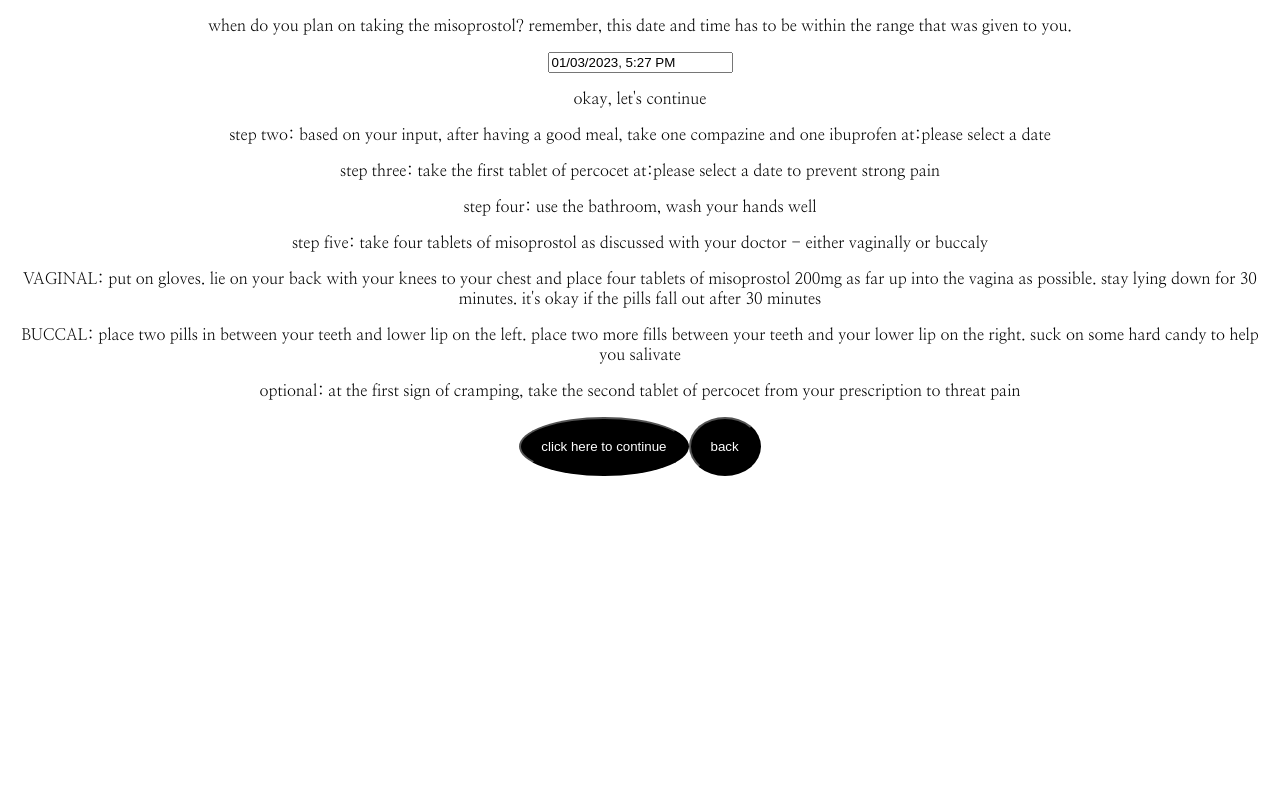
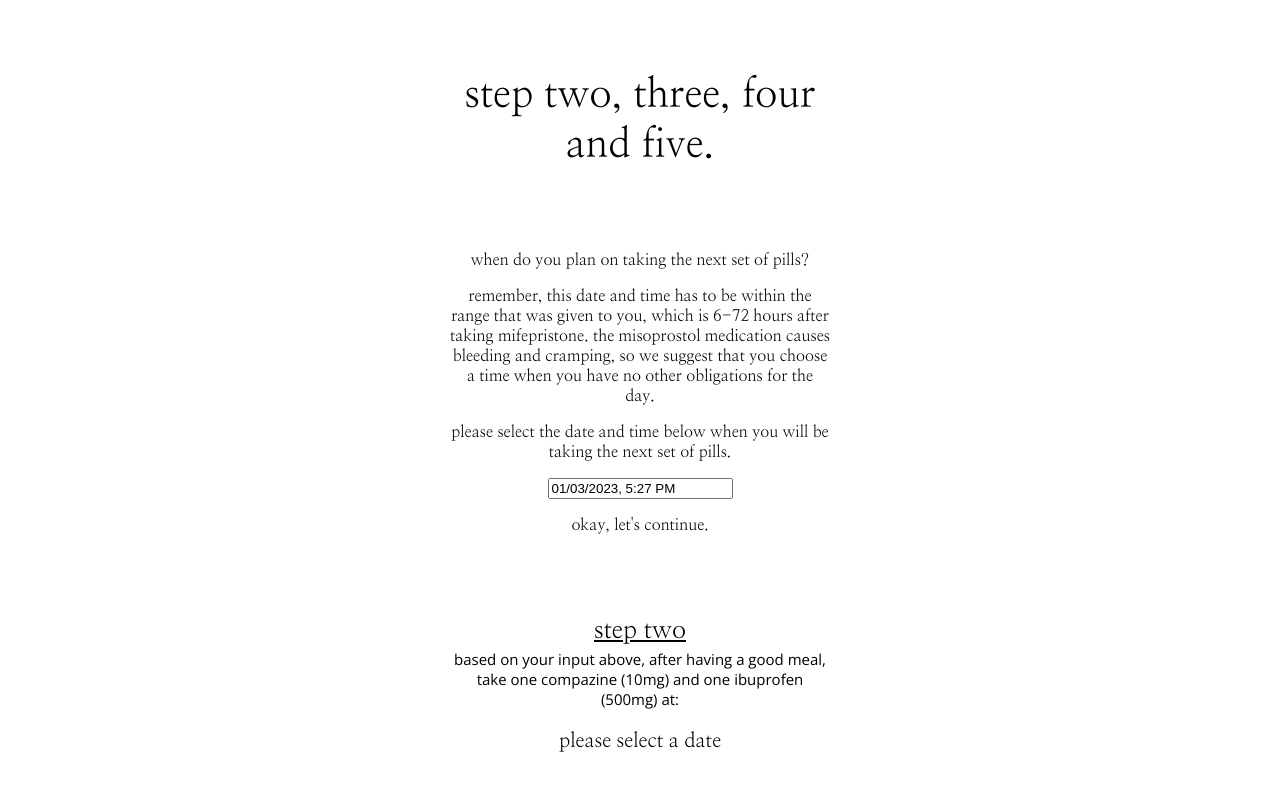
Before and after one commit to lilyshowlader/mifemiso, a React (Create React App) app: page /instructions in a window 1280 px wide. Shown: the top 800 px of the page. Built offline with nearby package versions, Linux system fonts and the light colour scheme.

Commit message:
css updates, update pill times

```diff
--- a/public/index.html
+++ b/public/index.html
@@ -25,6 +25,10 @@
       Learn how to configure a non-root public URL by running `npm run build`.
     -->
     <link rel="preconnect" href="https://fonts.googleapis.com">
+<link rel="preconnect" href="https://fonts.gstatic.com" crossorigin>
+<link href="https://fonts.googleapis.com/css2?family=Open+Sans:wght@300&display=swap" rel="stylesheet">
+
+    <link rel="preconnect" href="https://fonts.googleapis.com">
     <link rel="preconnect" href="https://fonts.gstatic.com" crossorigin>
     <link href="https://fonts.googleapis.com/css2?family=Nanum+Myeongjo:wght@400;700&display=swap" rel="stylesheet">
     <meta name="viewport" content="width=device-width, initial-scale=1.0">
--- a/src/App.css
+++ b/src/App.css
@@ -8,8 +8,10 @@ body {
 button {
   border-radius: 50%;
   padding: 20px;
-  background: black;
+  background: #2a9d8f;
   color: white;
+  border-color: #2a9d8f;
+  font-family: 'Open Sans', sans-serif;
 }
 
 /* landing */
@@ -25,6 +27,7 @@ button {
 .disclaimer {
   margin-top: 30px;
 }
+
 .landing-container {
   /* height: 100%; */
   text-align: center;
@@ -32,6 +35,7 @@ button {
   margin-top: 200px;
 }
 /* landing */
+
 
 /* pill description page */
 .pilldescription-container {
@@ -43,12 +47,20 @@ button {
 .pill-title {
   font-size: 30px;
   margin-top: 70px;
+  margin-bottom: 60px;
 }
 
 .medication-names {
   font-size: 20px;
+  margin-bottom: 0px;
 }
 
+.medication-description {
+  margin-top: 3px;
+  font-family: 'Open Sans', sans-serif;
+  font-size: 15px;
+
+}
 /* pill description page */
 
 
@@ -70,14 +82,45 @@ button {
 
 .mife-instruction {
   margin-top: 60px;
+  font-family: 'Open Sans', sans-serif;
+
 }
 
 .time {
-  font-size: 25px;
+  font-size: 20px;
 }
 /* mife page */
 
 
+
+/* instructions page */
 .instructions-container {
   text-align: center;
+  margin: auto;
+  width: 380px;
 }
+
+.other-steps {
+  font-size: 40px;
+  margin-top: 70px;
+  margin-bottom: 80px;
+}
+
+.step-title {
+  font-size: 25px;
+  margin-bottom: 0px;
+  margin-top: 50px;
+  text-decoration: underline;
+}
+
+.step-description {
+  margin-top: 3px;
+  font-family: 'Open Sans', sans-serif;
+  font-size: 15px;
+
+}
+
+.continue-break {
+  margin-bottom: 80px;
+}
+/* instructions page */
--- a/src/Components/Instructions/Instructions.jsx
+++ b/src/Components/Instructions/Instructions.jsx
@@ -14,7 +14,7 @@ function Instructions () {
     newDate.setMonth(date.getMonth());
     newDate.setDate(date.getDate());
     newDate.setHours(date.getHours());
-    newDate.setMinutes(date.getMinutes() - 30);
+    newDate.setMinutes(date.getMinutes() + 30);
     return newDate;
   }
 
@@ -23,8 +23,8 @@ function Instructions () {
     newDate.setFullYear(date.getFullYear());
     newDate.setMonth(date.getMonth());
     newDate.setDate(date.getDate());
-    newDate.setHours(date.getHours());
-    newDate.setMinutes(date.getMinutes() + 30);
+    newDate.setHours(date.getHours() + 1);
+    newDate.setMinutes(date.getMinutes());
     return newDate;
   }
 
@@ -38,7 +38,8 @@ function Instructions () {
   return (
     <>
     <div className='instructions-container'>
-    <p>when do you plan on taking the misoprostol? remember, this date and time has to be within the range that was given to you.
+    <p className='other-steps'>step two, three, four and five.</p>
+    <p>when do you plan on taking the next set of pills?</p> <p>remember, this date and time has to be within the range that was given to you, which is 6-72 hours after taking mifepristone. the misoprostol medication causes bleeding and cramping, so we suggest that you choose a time when you have no other obligations for the day. </p> <p> please select the date and time below when you will be taking the next set of pills.
     </p>
     <DatePicker
         selected={selectedMisoDate}
@@ -46,8 +47,10 @@ function Instructions () {
         showTimeSelect
         dateFormat="Pp"
     />
-    <p>okay, let's continue</p>
-    <p>step two: based on your input, after having a good meal, take one compazine and one ibuprofen at:
+    <p className='continue-break'>okay, let's continue.</p>
+    <p className='step-title'>step two</p>
+    <p className='step-description'>based on your input above, after having a good meal, take one compazine (10mg) and one ibuprofen (500mg) at:</p>
+    <p className='time'>
       {startCompazineDate ? startCompazineDate.toLocaleString("en-US", {
         year: "numeric",
         month: "short",
@@ -56,8 +59,9 @@ function Instructions () {
         minute: "numeric",
         hour12: true,
       }) : "please select a date"} </p>
-
-    <p>step three: take the first tablet of percocet at:
+    <p className='step-title'>step three</p>
+    <p className='step-description '>to prevent strong pain, take the first tablet of percocet from your perscription at:</p>
+    <p className='time'>
       {startPercocetDate ? startPercocetDate.toLocaleString("en-US", {
         year: "numeric",
         month: "short",
@@ -65,16 +69,19 @@ function Instructions () {
         hour: "numeric",
         minute: "numeric",
         hour12: true,
-      }) : "please select a date"} to prevent strong pain</p>
-    <p>step four: use the bathroom, wash your hands well</p>
-    <p>step five: take four tablets of misoprostol as discussed with your doctor - either vaginally or buccaly</p>
-    <p>VAGINAL: put on gloves. lie on your back with your knees to your chest and place four tablets of misoprostol 200mg as far up into the vagina as possible. stay lying down for 30 minutes. it's okay if the pills fall out after 30 minutes</p>
-    <p>BUCCAL: place two pills in between your teeth and lower lip on the left. place two more fills between your teeth and your lower lip on the right. suck on some hard candy to help you salivate</p>
-    <p>optional: at the first sign of cramping, take the second tablet of percocet from your prescription to threat pain</p>
+      }) : "please select a date"} </p>
+    <p className='step-title'>step four</p>
+    <p className='step-description '>use the bathroom, wash your hands well.</p>
+    <p className='step-title'>step five</p>
+    <p className='step-description '>take four tablets of misoprostol (200 mcg) as discussed with your doctor - either vaginally or buccaly.</p>
+    <p className='step-description'>VAGINAL: <br></br>put on gloves. lie on your back with your knees to your chest and place four tablets of misoprostol 200mg as far up into the vagina as possible. stay lying down for 30 minutes. it's okay if the pills fall out after 30 minutes</p>
+    <p className='step-description'>BUCCAL: <br></br>place two pills in between your teeth and lower lip on the left. place two more fills between your teeth and your lower lip on the right. suck on some hard candy to help you salivate</p>
+    <p className='step-title'>optional:</p>
+    <p className='step-description'> at the first sign of cramping, take the second tablet of percocet from your prescription to threat pain</p>
     <p></p>
     <Link to="/okaynotokay">
       <button type="button">
-      click here to continue
+      continue
       </button>
     </Link>
     <Link to="/mife">
--- a/src/Components/Mife/Mife.jsx
+++ b/src/Components/Mife/Mife.jsx
@@ -49,7 +49,9 @@ function Mife() {
         showTimeSelect
         dateFormat="Pp"
       />
-      <p className='mife-input'>based on your input,<br></br> you may take the misoprostol between:</p>
+      <p>when you take mifepristone, you can take the next set of pills anytime between 6-72 hours later. we suggest that you plan to take the next set of pills at a time where you have no other obligations and can relax.</p>
+
+      <p className='mife-input'>based on your input,<br></br> you may take the next set of pills between:</p>
 
       <p className='time'> start:{" "}
         {startDate ? startDate.toLocaleString("en-US", {
--- a/src/Components/Pill Description/PillDescription.jsx
+++ b/src/Components/Pill Description/PillDescription.jsx
@@ -6,15 +6,15 @@ function PillDescription () {
 
     <p className='pill-title'>here is a list of all the medications<br></br> that were given to you.</p>
     <p className='medication-names'>mifepristone</p>
-    <p>mifepristone is the first pill you will take during this process. mifepristone works by stopping the supply of hormones that maintains the interior of the uterus. without these hormones, the uterus cannot support the pregnancy and the contents of the uterus are expelled.</p>
+    <p className='medication-description'>mifepristone is the first pill you will take during this process. mifepristone works by stopping the supply of hormones that maintains the interior of the uterus. without these hormones, the uterus cannot support the pregnancy and the contents of the uterus are expelled.</p>
     <p className='medication-names'>misoprostol</p>
-    <p>misoprostol is what is used to help "empty" your uterus. we recommend you take misoprostol either vaginally or buccally. we're gonna explain this, don't worry.</p>
+    <p className='medication-description'>misoprostol is what is used to help "empty" your uterus. we recommend you take misoprostol either vaginally or buccally. we're gonna explain this, don't worry.</p>
     <p className='medication-names'>compazine</p>
-    <p>compazine is used to treat nausea.</p>
+    <p className='medication-description'>compazine is used to treat nausea.</p>
     <p className='medication-names'>ibuprofen</p>
-    <p>ibuprofen is used for pain management.</p>
+    <p className='medication-description'>ibuprofen is used for pain management.</p>
     <p className='medication-names'>percocet</p>
-    <p>percocet is also used for pain management.</p>
+    <p className='medication-description'>percocet is also used for pain management.</p>
     <Link to="/mife">
       <button type="button">
       continue
```
